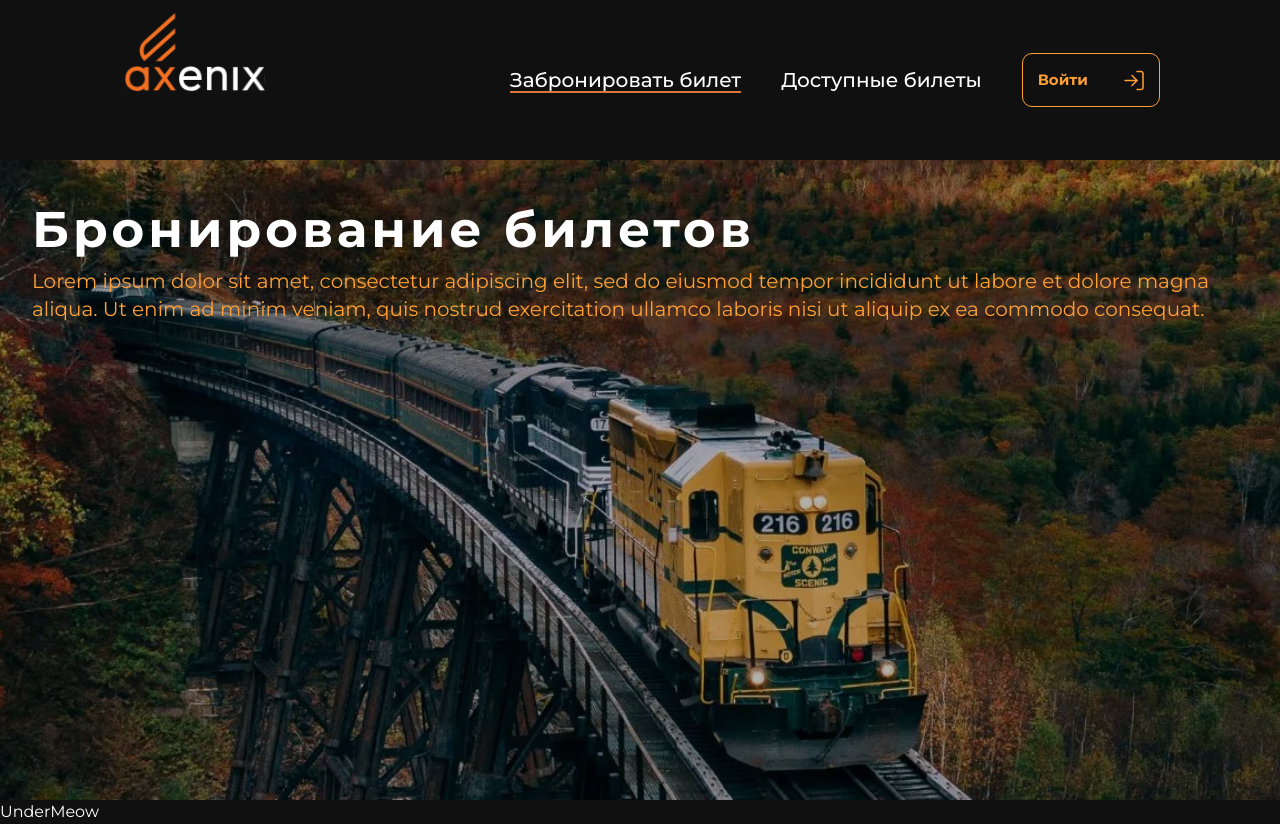
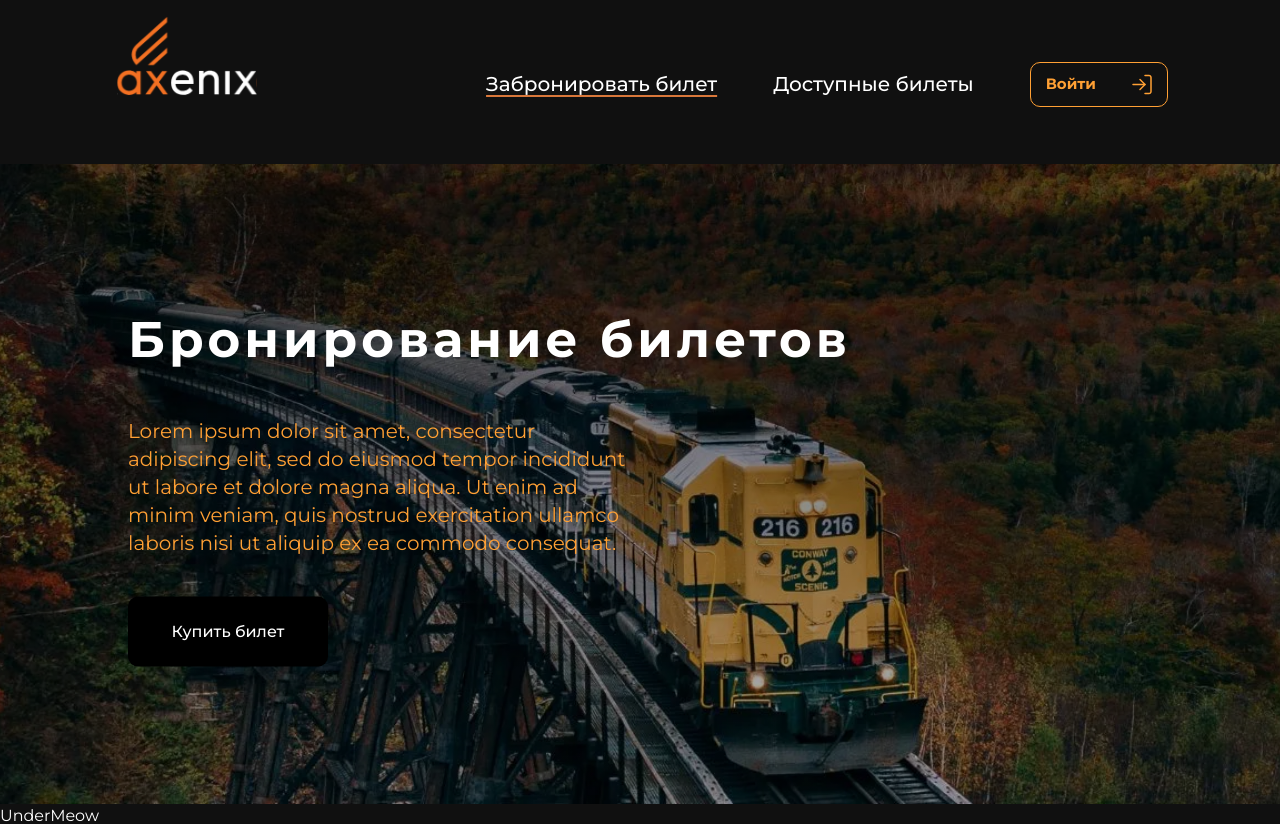
Before and after one commit to Shaqs0/axenix, a React (Vite) app: page / in a window 1280 px wide. Shown: the top 824 px of the page. Built offline with nearby package versions, Linux system fonts and the light colour scheme.

Commit message:
update MainPage

```diff
--- a/src/layout/Layout.tsx
+++ b/src/layout/Layout.tsx
@@ -6,12 +6,12 @@ export function Layout() {
 
 	return (
 		<div>
-			<header className='flex items-center justify-center bg-[#101010]'>
+			<header className='flex items-center justify-center bg-[#101010] pt-1'>
 				<div className='flex h-[20vh] w-full items-center justify-around'>
-					<div>
+					<div className=''>
 						<img src={Logo} className='-mt-14 h-[80px] w-[150px]' />
 					</div>
-					<div className='flex items-center gap-10 text-xl font-medium text-[#FFFFFF]'>
+					<div className='flex items-center gap-14 text-xl font-medium text-[#FFFFFF]'>
 						<Link to="/">
 							<p className={`${
 								location.pathname === '/' ? 'text-[#FFFFFF] underline decoration-[#D9773A] underline-offset-4' : ''
@@ -26,7 +26,7 @@ export function Layout() {
 								Доступные билеты
 							</p>
 						</Link>
-						<button className='flex items-center gap-9 rounded-[10px] border border-primary-orange px-[15px] py-[12px] text-[15px] font-bold text-primary-orange'>
+						<button className='flex h-[45px] items-center gap-9 rounded-[10px] border border-primary-orange px-[15px] py-[12px] text-[15px] font-bold text-primary-orange'>
 							Войти <img src={SignIn} />
 						</button>
 					</div>
--- a/src/pages/MainPage/MainPage.tsx
+++ b/src/pages/MainPage/MainPage.tsx
@@ -4,12 +4,17 @@ export function MainPage() {
 	return (
 		<div className="flex w-screen items-start justify-center">
 			<div className="relative h-[80vh] w-screen bg-cover bg-top" style={{ backgroundImage: `url(${BgImg})` }}>
-				<div className="absolute inset-0 bg-gradient-to-b from-[black]/30 to-[black]/30" />
-				<div className="relative z-10 p-8">
-					<p className='text-[50px] font-bold tracking-[4px] text-[#FFFFFF]'>Бронирование билетов</p>
-					<p className='text-xl font-normal text-primary-orange'>
-						Lorem ipsum dolor sit amet, consectetur adipiscing elit, sed do eiusmod tempor incididunt ut labore et dolore magna aliqua. Ut enim ad minim veniam, quis nostrud exercitation ullamco laboris nisi ut aliquip ex ea commodo consequat.
-					</p>
+				<div className="absolute inset-0 bg-gradient-to-b from-[black]/60 to-[black]/30" />
+				<div className="absolute left-[10%] top-1/2 -translate-y-1/2">
+					<div className='flex flex-col gap-10'>
+						<p className='text-[50px] font-bold tracking-[4px] text-[#FFFFFF]'>Бронирование билетов</p>
+						<p className='w-[40vw] text-xl font-normal text-primary-orange'>
+							Lorem ipsum dolor sit amet, consectetur adipiscing elit, sed do eiusmod tempor incididunt ut labore et dolore magna aliqua. Ut enim ad minim veniam, quis nostrud exercitation ullamco laboris nisi ut aliquip ex ea commodo consequat.
+						</p>
+						<div>
+							<button className='flex h-[70px] w-[200px] items-center justify-center rounded-[10px] bg-[black] text-base font-medium text-[#FFFFFF]'>Купить билет</button>
+						</div>
+					</div>
 				</div>
 			</div>
 		</div>
```
